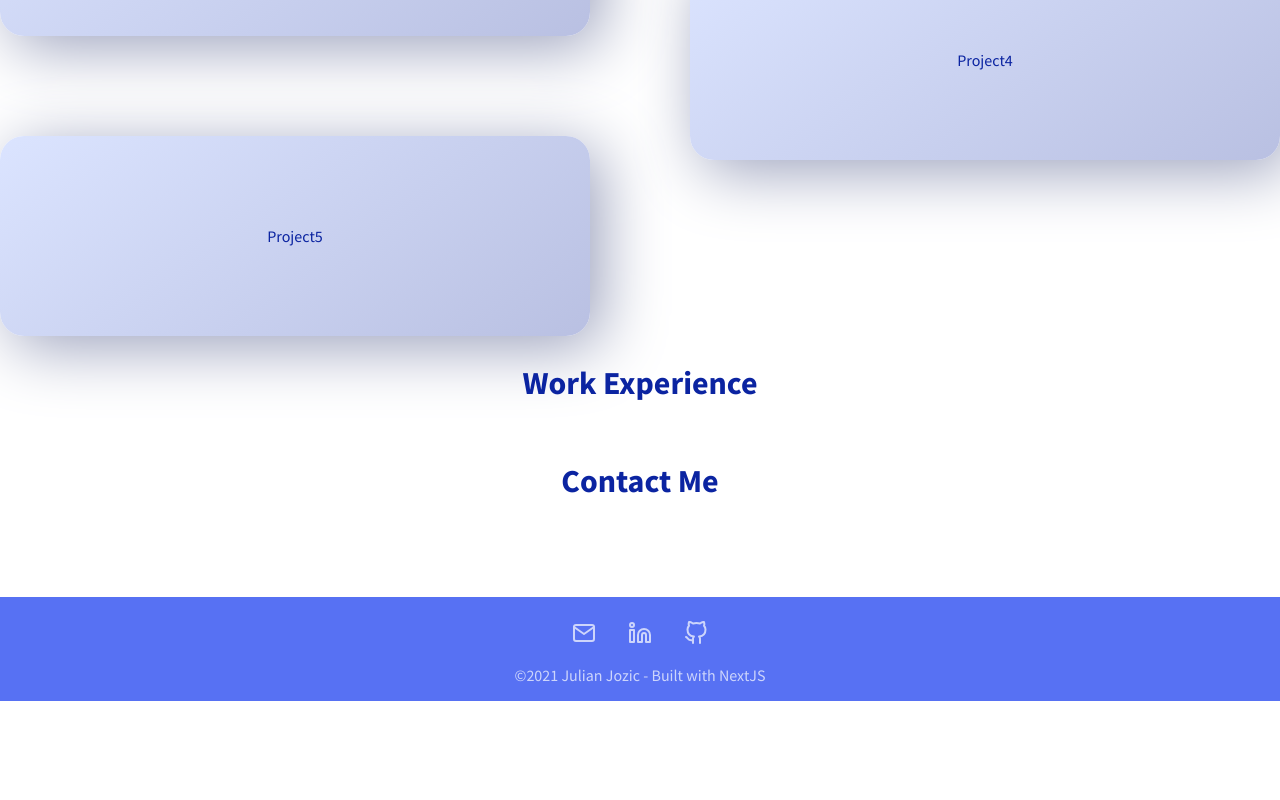
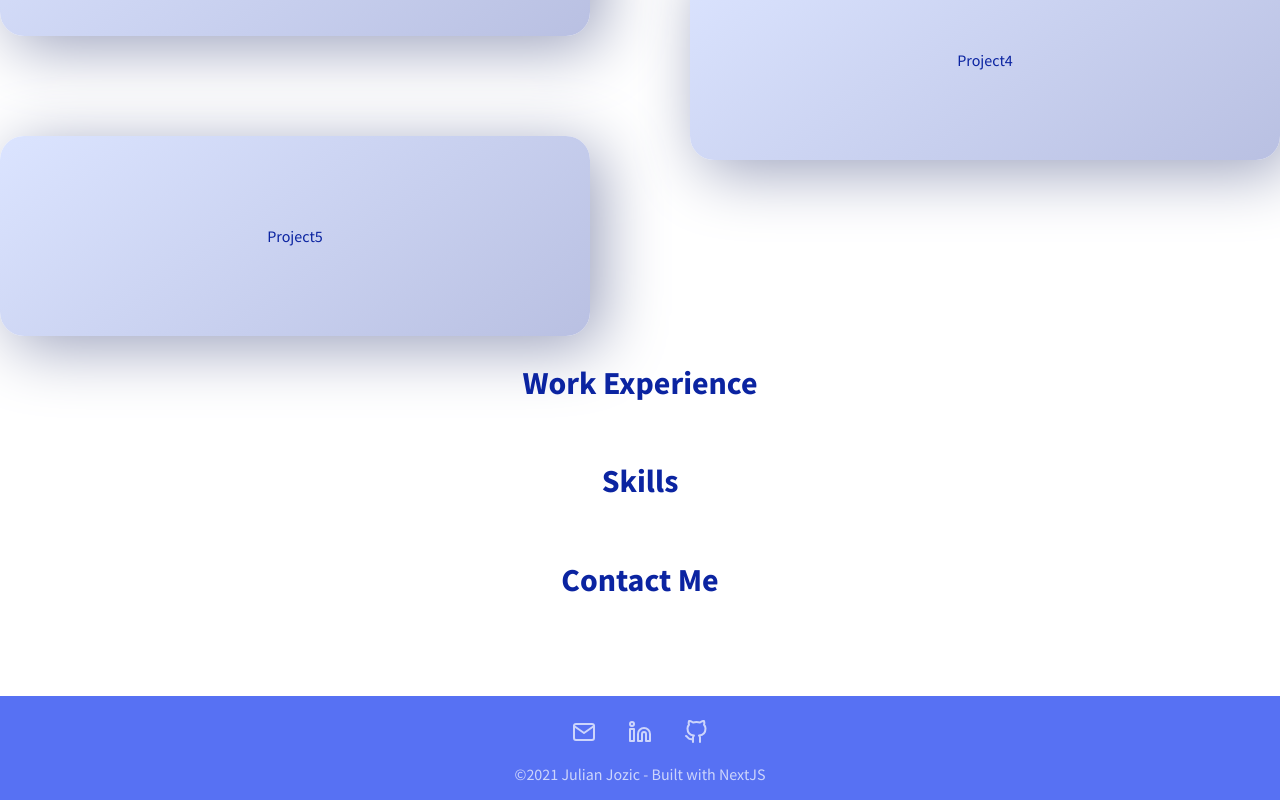
Before and after one commit to jjozic/jj-portfolio-2021, a Next.js app: page / in a window 1280 px wide. Shown: the part 1213-2013 px from the top of the page. Before the commit the page ends 1914 px from the top, so only its background shows below. Built offline with nearby package versions, Linux system fonts and the light colour scheme.

Commit message:
added skills component, added css var for navbar backgroundclr

```diff
--- a/components/PageContent/index.jsx
+++ b/components/PageContent/index.jsx
@@ -3,6 +3,7 @@ import Projects from "@/components/Projects";
 import Introduction from "@/components/Introduction";
 import Experience from "@/components/Experience";
 import Contact from "@/components/Contact";
+import Skills from "@/components/Skills";
 
 const PageContent = () => {
   return (
@@ -10,6 +11,7 @@ const PageContent = () => {
       <Introduction />
       <Projects />
       <Experience />
+      <Skills />
       <Contact />
     </div>
   );
--- /dev/null
+++ b/components/Skills/index.jsx
@@ -0,0 +1,7 @@
+export default function Skills() {
+    return (
+        <div>
+            <h2 className="heading">Skills</h2>
+        </div>
+    )
+}
--- a/styles/Navigation.module.scss
+++ b/styles/Navigation.module.scss
@@ -2,8 +2,7 @@
   position: sticky;
   top: 0;
   width: 100%;
-  // background-color: var(--light);
-  background-color: rgba(87, 113, 243, 0.8);
+  background-color: var(--nav-clr);
   backdrop-filter: saturate(180%) blur(5px);
   padding: 0 2rem;
   z-index: 100;
--- a/styles/globals.css
+++ b/styles/globals.css
@@ -4,6 +4,7 @@
   --primary: #5771f3;
   --dark: #0b24a1;
   --light: #cdd5fb;
+  --nav-clr: rgba(87, 113, 243, 0.8);
   scroll-behavior: smooth;
 }
 
```
